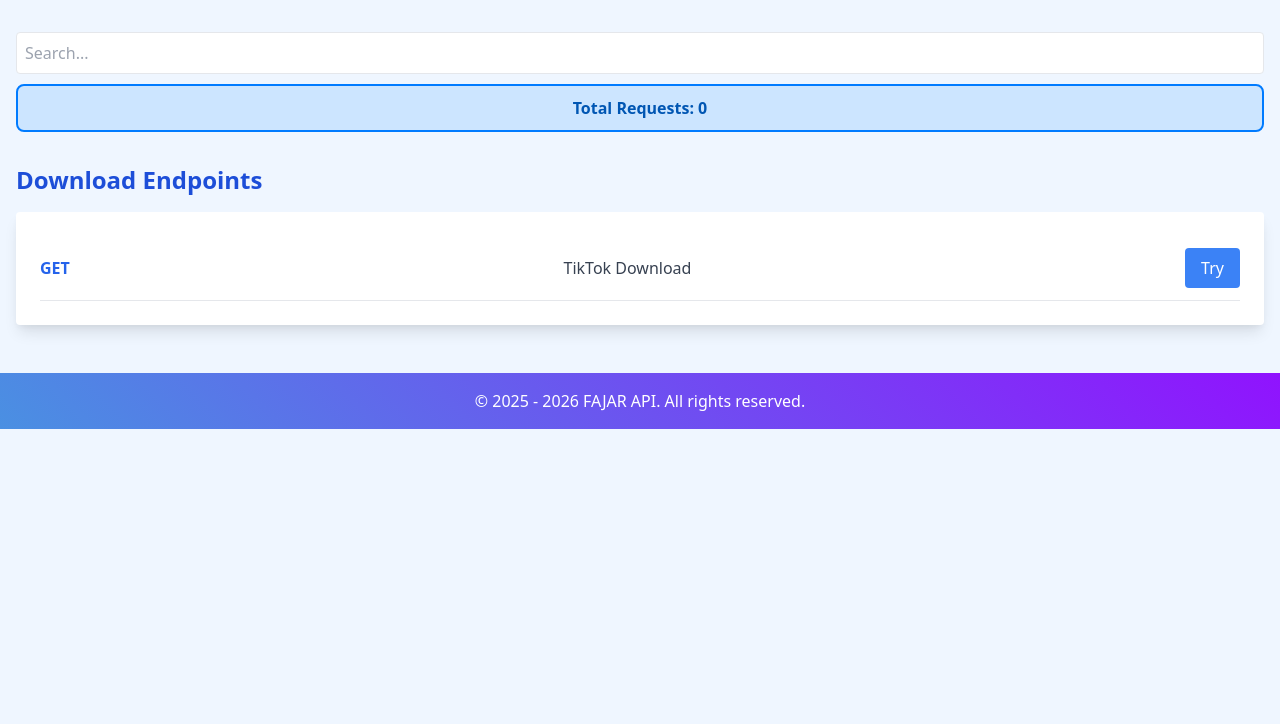
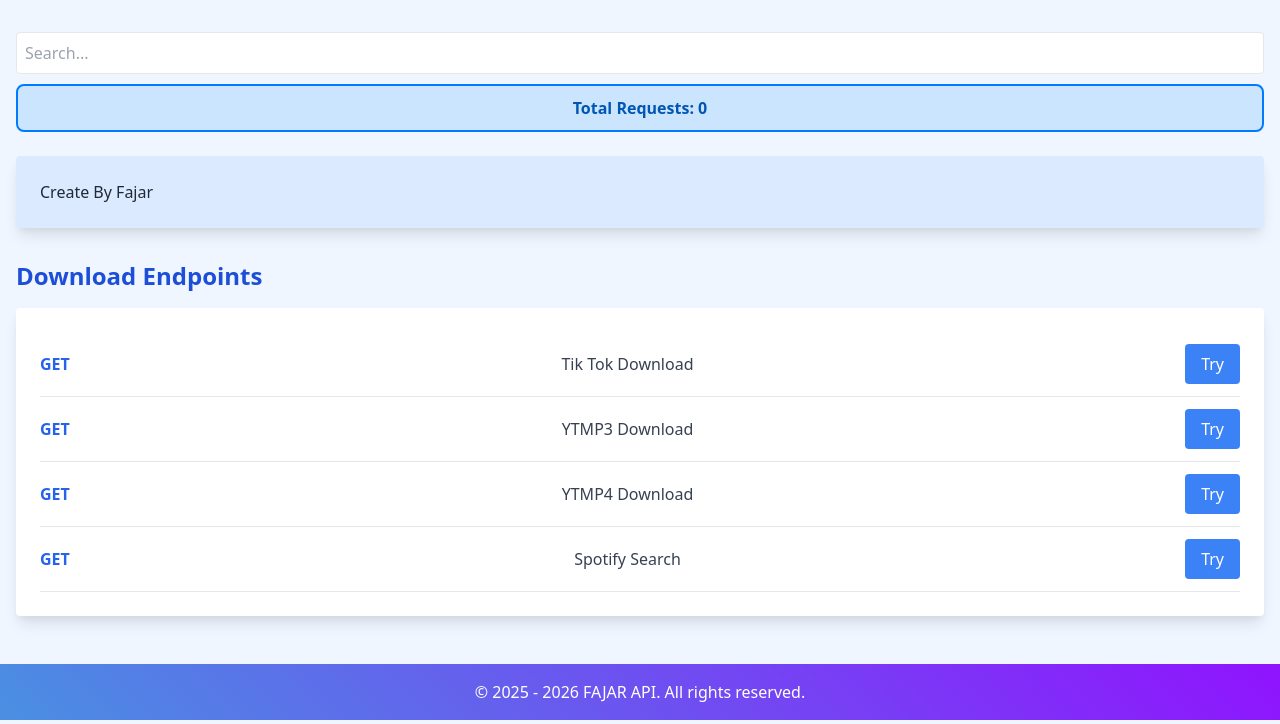
Before and after one commit to FajarOfficial199/restapi-fajardevv, a website: page index.html in a window 1280 px wide. Shown: the part 76-800 px from the top of the page. Drawn offline with nearby package versions, Linux system fonts and the light colour scheme.

Commit message:
Update index.html

```diff
--- a/index.html
+++ b/index.html
@@ -70,17 +70,48 @@
             </div>
         </div>
 
+        <!-- Intro Section -->
+        <div class="bg-blue-100 p-6 rounded shadow-lg slide-down">
+            Create By Fajar
+            <p class="text-lg text-center text-blue-900 font-medium"></p>
+        </div>
+
         <section class="mt-8">
             <h2 class="text-2xl font-semibold text-blue-700 mb-4 slide-down">Download Endpoints</h2>
             <div class="bg-white p-6 rounded shadow-lg slide-down">
                 <ul id="endpointList">
+                    <!-- Endpoint Items -->
                     <li class="flex justify-between items-center py-3 border-b hover-effect" data-name="tiktok download">
                         <span class="text-blue-600 font-semibold">GET</span>
-                        <span class="text-gray-700">TikTok Download</span>
-                        <button class="bg-blue-500 hover:bg-blue-600 text-white py-2 px-4 rounded transition"
-                            onclick="fetchAndCheckRequest('https://restapi-fajardevv.vercel.app/api/downloader/tiktok?url=https://vt.tiktok.com/ZSjnf5voB/')">
+                        <span class="text-gray-700">Tik Tok Download</span>
+                        <a href="/api/downloader/tiktok?url=https://vt.tiktok.com/ZSjnf5voB/" target="_blank"
+                            class="bg-blue-500 hover:bg-blue-600 text-white py-2 px-4 rounded transition" onclick="incrementRequestCount(this)">
                             Try
-                        </button>
+                        </a>
+                    </li>
+                    <li class="flex justify-between items-center py-3 border-b hover-effect" data-name="ytmp3 download">
+                        <span class="text-blue-600 font-semibold">GET</span>
+                        <span class="text-gray-700">YTMP3 Download</span>
+                        <a href="/api/downloader/ytmp3?url=https://youtu.be/AURkGj0jEx4?si=f0USJg7M4c39r1t2" target="_blank"
+                            class="bg-blue-500 hover:bg-blue-600 text-white py-2 px-4 rounded transition" onclick="incrementRequestCount(this)">
+                            Try
+                        </a>
+                    </li>
+                    <li class="flex justify-between items-center py-3 border-b hover-effect" data-name="ytmp4 download">
+                        <span class="text-blue-600 font-semibold">GET</span>
+                        <span class="text-gray-700">YTMP4 Download</span>
+                        <a href="/api/downloader/ytmp4?url=https://youtu.be/AURkGj0jEx4?si=f0USJg7M4c39r1t2" target="_blank"
+                            class="bg-blue-500 hover:bg-blue-600 text-white py-2 px-4 rounded transition" onclick="incrementRequestCount(this)">
+                            Try
+                        </a>
+                    </li>
+                    <li class="flex justify-between items-center py-3 border-b hover-effect" data-name="spotify search">
+                        <span class="text-blue-600 font-semibold">GET</span>
+                        <span class="text-gray-700">Spotify Search</span>
+                        <a href="/api/downloader/spotifys?judul=hujan" target="_blank"
+                            class="bg-blue-500 hover:bg-blue-600 text-white py-2 px-4 rounded transition" onclick="incrementRequestCount(this)">
+                            Try
+                        </a>
                     </li>
                 </ul>
             </div>
@@ -113,22 +144,13 @@
         let totalRequests = localStorage.getItem('totalRequests') ? parseInt(localStorage.getItem('totalRequests')) : 0;
         document.getElementById('totalRequests').innerText = totalRequests;
 
-        async function fetchAndCheckRequest(apiUrl) {
-            try {
-                const response = await fetch(apiUrl);
-                const data = await response.json();
-
-                if (data.result) {
-                    // Jika API response mengandung "result", total request bertambah
-                    totalRequests++;
-                    document.getElementById('totalRequests').innerText = totalRequests;
-                    localStorage.setItem('totalRequests', totalRequests);
-                    console.log('✅ Request berhasil, total bertambah:', totalRequests);
-                } else {
-                    console.log('❌ Request error, total request tidak bertambah.');
-                }
-            } catch (error) {
-                console.log('⚠️ Error saat fetch API:', error);
+        function incrementRequestCount(element) {
+            const url = element.href;
+            if (url.includes('?url=')) {
+                totalRequests++;
+                document.getElementById('totalRequests').innerText = totalRequests;
+                localStorage.setItem('totalRequests', totalRequests); // Simpan ke localStorage
+                console.log('Total Requests:', totalRequests);
             }
         }
 
@@ -140,8 +162,9 @@
             document.getElementById('clock').innerText = timeString;
         }
 
+        // Update jam setiap detik
         setInterval(updateClock, 1000);
-        updateClock();
+        updateClock(); // Panggil sekali agar langsung muncul
     </script>
 </body>
 
```
